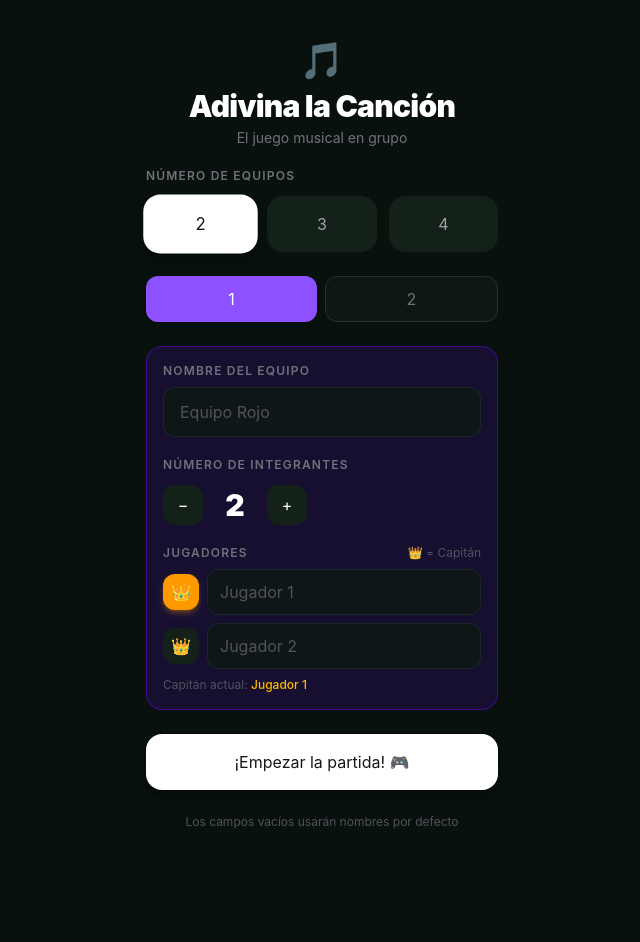
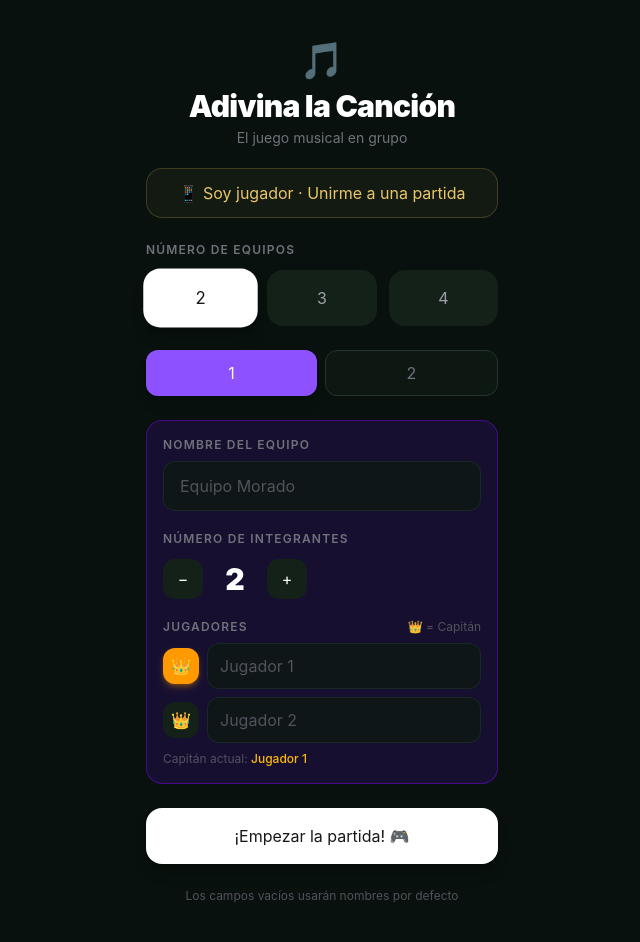
Before and after one commit to TatoDelage/Claude, a Next.js app in the folder adivina-la-cancion/: page / in a window 1280 px wide. Shown: the top 942 px of the page, without its empty margins (318-958 px from the left). Before the commit the page ends 878 px from the top, so only its background shows below. Built offline with nearby package versions, Linux system fonts and the light colour scheme; no server answers.

Commit message:
Improve host and player entry UX

```diff
--- a/adivina-la-cancion/app/page.tsx
+++ b/adivina-la-cancion/app/page.tsx
@@ -9,10 +9,10 @@ import { createRemoteGame } from "@/lib/supabaseRest";
 const TEAM_COUNT_OPTIONS = [2, 3, 4] as const;
 
 const DEFAULT_TEAM_NAMES = [
-  "Equipo Rojo",
+  "Equipo Morado",
+  "Equipo Amarillo",
   "Equipo Azul",
-  "Equipo Verde",
-  "Equipo Amarillo",
+  "Equipo Rosa",
 ];
 
 const TEAM_ACCENT = [
@@ -134,6 +134,13 @@ export default function SetupPage() {
       </div>
 
       <div className="flex-1 overflow-auto px-4 pb-10 space-y-6 max-w-sm mx-auto w-full">
+        <button
+          onClick={() => router.push("/join")}
+          className="w-full py-3 rounded-2xl border border-gold-300/20 bg-gold-300/[0.05] text-gold-300 text-sm font-black active:scale-95 transition-all"
+        >
+          📱 Soy jugador · Unirme a una partida
+        </button>
+
         <section>
           <p className="text-xs font-semibold uppercase tracking-widest text-zinc-500 mb-3">
             Número de equipos
```
